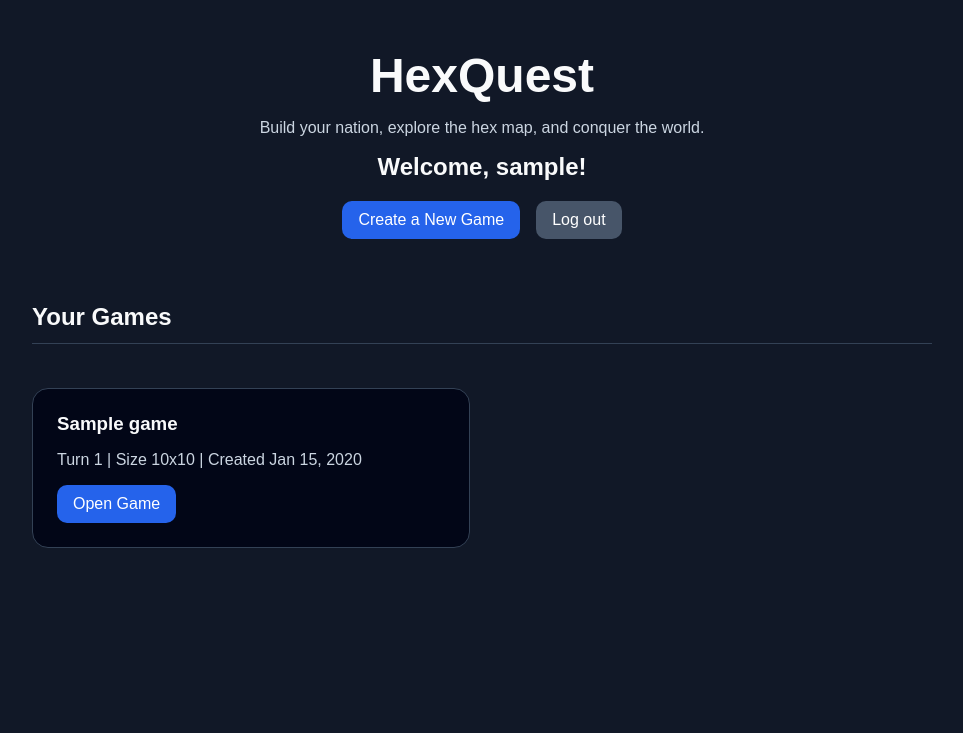
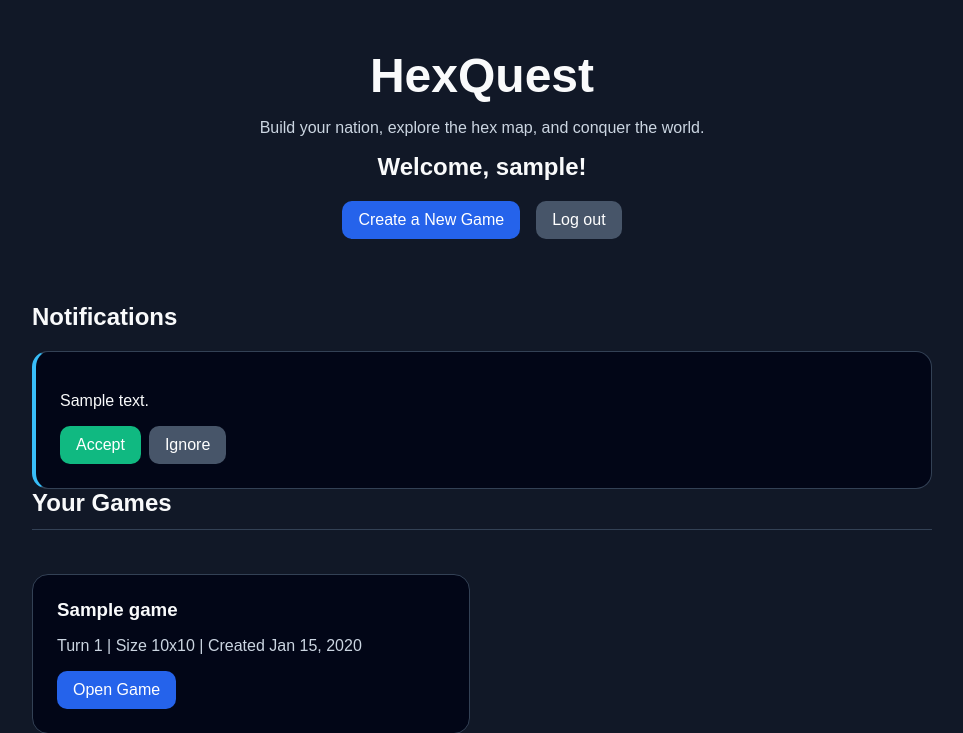
Before and after one commit to JeremyFlorence/hexquest, a Django app: template project/hexquest/templates/hexquest/home.html in a window 1280 px wide. Shown: the top 733 px of the page, without its empty margins (158-1121 px from the left). Run offline with Django 5.2, Linux system fonts and the light colour scheme; a user stored in the database is signed in; tables that the repository leaves empty hold one stand-in row (values such as "Sample post"); the template is opened without the code that fills it: values that come from a table or form of the project are taken from there, most other values are stand-ins (such as "Sample title", 1, 10 or a date in 2020); data that the repository does not hold is empty.

Commit message:
Implement notifcation system for game invites that lets players accept or ignore game invites from other players

```diff
--- a/project/hexquest/models.py
+++ b/project/hexquest/models.py
@@ -76,3 +76,19 @@ class ChatMessage(models.Model):
 
     class Meta:
         ordering = ["created_at"]
+
+
+class Notification(models.Model):
+    NOTIFICATION_TYPES = [
+        ("game_invite", "Game Invitation"),
+    ]
+
+    user = models.ForeignKey(User, on_delete=models.CASCADE, related_name="notifications")
+    notification_type = models.CharField(max_length=20, choices=NOTIFICATION_TYPES)
+    message = models.TextField()
+    game = models.ForeignKey(Game, on_delete=models.CASCADE, null=True, blank=True)
+    created_at = models.DateTimeField(auto_now_add=True)
+    is_read = models.BooleanField(default=False)
+
+    class Meta:
+        ordering = ["-created_at"]
--- a/project/hexquest/templates/hexquest/home.html
+++ b/project/hexquest/templates/hexquest/home.html
@@ -30,6 +30,21 @@
     </section>
 
     {% if user.is_authenticated %}
+        {% if notifications %}
+            <section class="notifications">
+                <h2>Notifications</h2>
+                {% for notification in notifications %}
+                    <div class="game-card" style="border-left: 4px solid #38bdf8;">
+                        <p>{{ notification.message }}</p>
+                        <div style="display: flex; gap: 8px; margin-top: 8px;">
+                            <a href="{% url 'hexquest:accept_invite' notification.id %}" style="background: #10b981;">Accept</a>
+                            <a href="{% url 'hexquest:ignore_invite' notification.id %}" class="secondary">Ignore</a>
+                        </div>
+                    </div>
+                {% endfor %}
+            </section>
+        {% endif %}
+
         <section class="games">
             <h2>Your Games</h2>
 
--- a/project/hexquest/urls.py
+++ b/project/hexquest/urls.py
@@ -14,4 +14,6 @@ urlpatterns = [
     path("games/<int:game_id>/setup/", views.game_setup, name="game_setup"),
     path("games/<int:game_id>/setup/updates/", views.game_setup_updates, name="game_setup_updates"),
     path("games/<int:game_id>/map/", views.game_map, name="game_map"),
+    path("notifications/<int:notification_id>/accept/", views.accept_invite, name="accept_invite"),
+    path("notifications/<int:notification_id>/ignore/", views.ignore_invite, name="ignore_invite"),
 ]
```
Also changed, not shown: project/hexquest/views.py (+39 -10 lines), project/hexquest/migrations/0003_notification.py (added).
